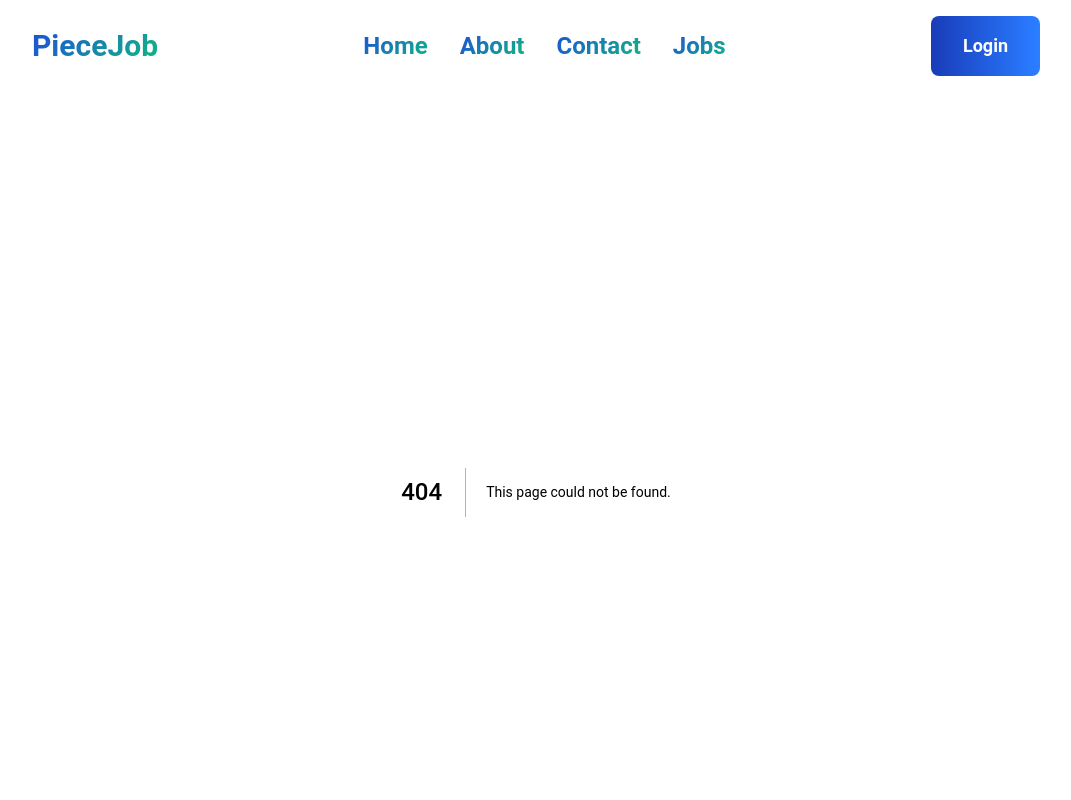
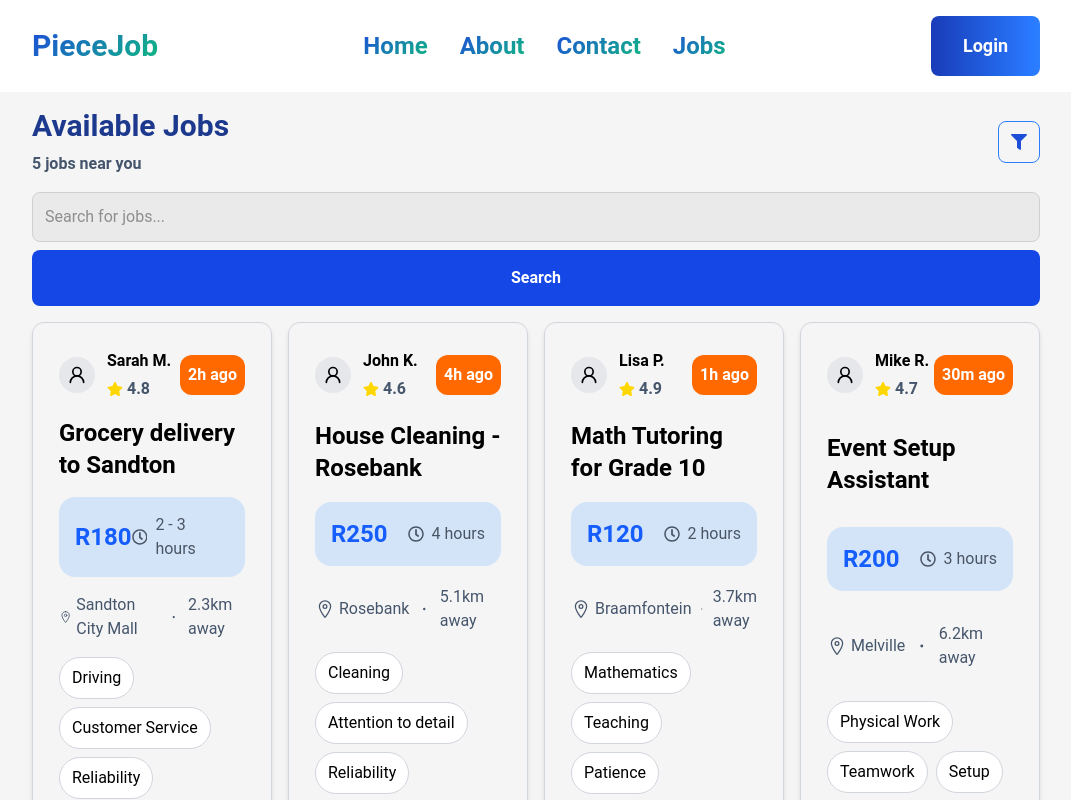
Before and after one commit to Kaydev-cmd/piece-job, a Next.js app in the folder frontend/: page /job-feed in a window 1280 px wide. Before the commit this address had no page. Shown: the top 800 px of the page, without its empty margins (104-1175 px from the left). Built offline with nearby package versions, Linux system fonts and the light colour scheme.

Commit message:
feat: add JobFeedPage with search bar, filter, job cards, and see more button

```diff
--- /dev/null
+++ b/frontend/pages/job-feed/index.tsx
@@ -0,0 +1,60 @@
+import React from "react";
+import SearchBar from "@/components/common/SearchBar";
+import { JOB_FEED_DATA } from "@/constants";
+import JobFeedCard from "@/components/common/JobFeedCard";
+import Button from "@/components/common/Button";
+import Filter from "@/components/common/JobFeedFilter";
+
+const JobFeedPage = () => {
+  return (
+    <section
+      className="container"
+      style={{ paddingTop: "0", paddingBottom: "0" }}
+    >
+      <div className="flex items-center justify-between">
+        <div
+          className="flex flex-col gap-2"
+          style={{ marginBottom: "16px", marginTop: "16px" }}
+        >
+          <h1 className="text-blue-900 font-bold text-3xl">Available Jobs</h1>
+          <p className="text-slate-600 font-semibold">5 jobs near you</p>
+        </div>
+
+        {/* Filter */}
+        <Filter />
+      </div>
+
+      {/* Search box here.... */}
+      <div style={{ marginBottom: "16px" }}>
+        <SearchBar />
+      </div>
+
+      {/* Cards here... */}
+      <div className="grid grid-cols-1 md:grid-cols-2 lg:grid-cols-3 xl:grid-cols-4 gap-4">
+        {JOB_FEED_DATA.map((job) => (
+          <JobFeedCard
+            key={job.id}
+            id={job.id}
+            image={job.image}
+            userName={job.userName}
+            timePosted={job.timePosted}
+            rating={job.rating}
+            jobTitle={job.jobTitle}
+            price={job.price}
+            duration={job.duration}
+            location={job.location}
+            distance={job.distance}
+            skills={job.skills}
+            description={job.description}
+          />
+        ))}
+      </div>
+
+      <div className="flex justify-center" style={{ marginTop: "16px" }}>
+        <Button title="See more jobs" variant="seeMore" />
+      </div>
+    </section>
+  );
+};
+
+export default JobFeedPage;
```
